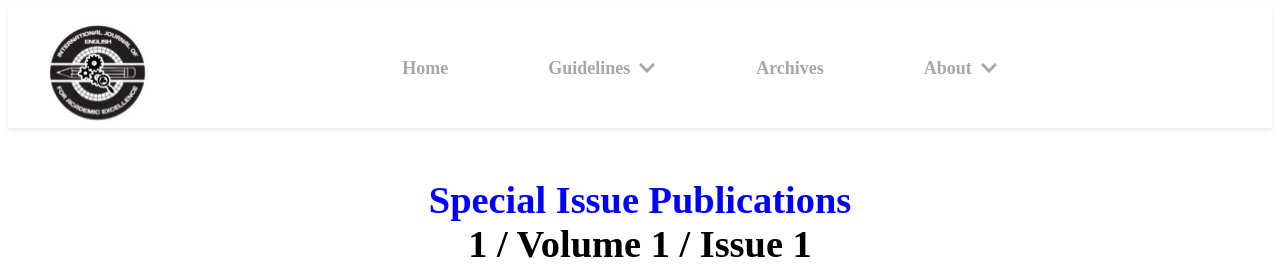
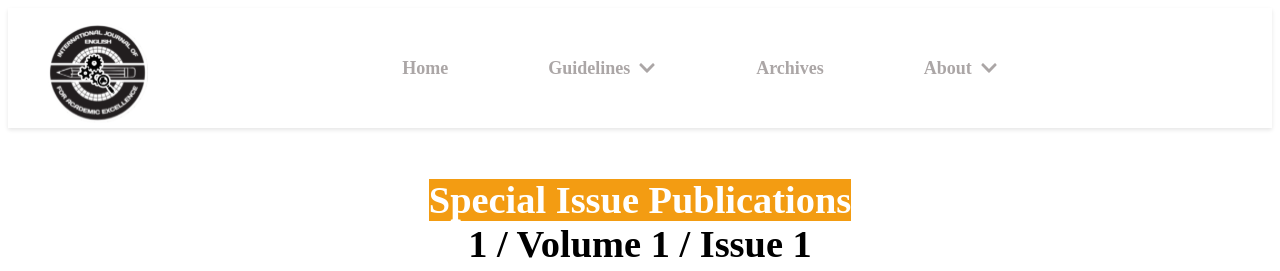
Before and after one commit to lexiontechsolution/journal_website, a React (Create React App) app: page /special-publications/1/1/1 in a window 1280 px wide. Shown: the top 271 px of the page. Built offline with nearby package versions, Linux system fonts and the light colour scheme; no server answers.

Commit message:
Update SpecialpublicationsPage.js

```diff
--- a/src/Pages/Resources/SpecialpublicationsPage.js
+++ b/src/Pages/Resources/SpecialpublicationsPage.js
@@ -50,7 +50,7 @@ const SpecialpublicationsPage = () => {
 
       <div className="content">
         <div className="heading-class">
-          <span style={{ color: "blue" }}>Special Issue Publications</span>
+          <span style={{ color: "white", backgroundColor: "#f39c12" }}>Special Issue Publications</span>
           <br />
           {year} / Volume {volume} / Issue {issue}
         </div>
```
